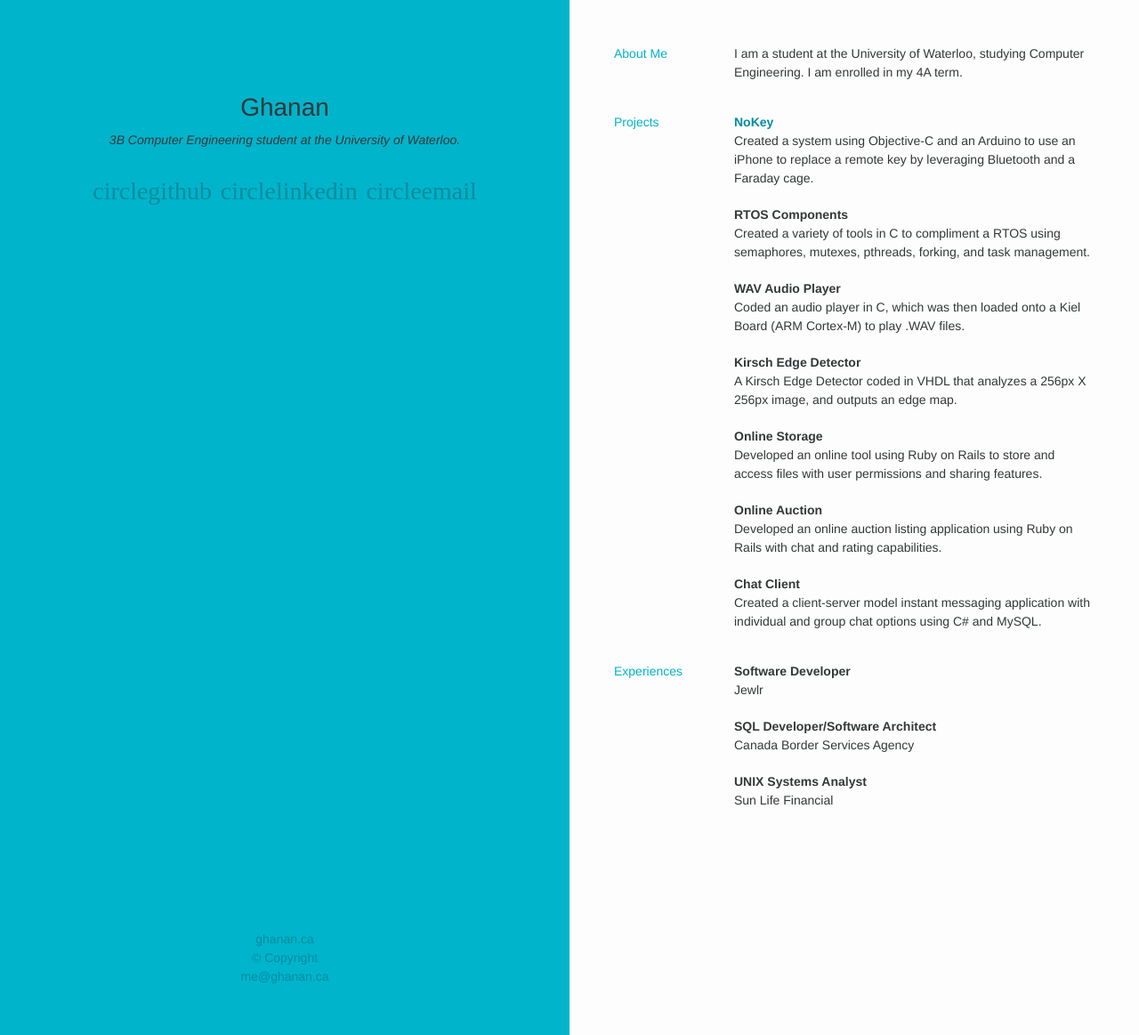
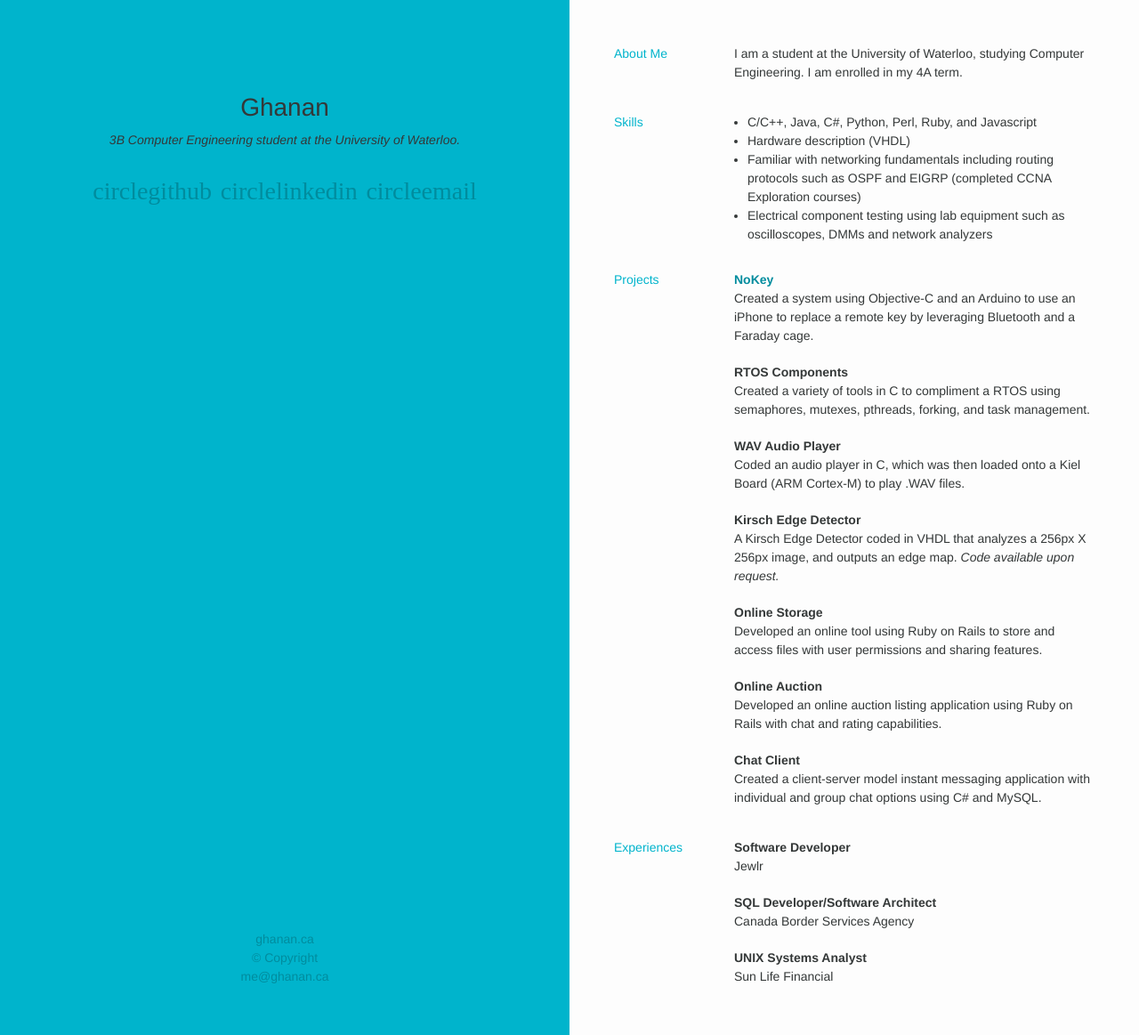
Before and after one commit to ghananigans/ghanan94.github.io, a Jekyll site: the page built from index.html, in a window 1280 px wide and 1163 px high. Shown: the whole window at 89% size. Built offline with Jekyll 4.4.1, drawn with Linux system fonts in a browser that asks for light colours; some web fonts are replaced.

Commit message:
Added skills section and 'code available upon request' for edge detector

```diff
--- a/index.html
+++ b/index.html
@@ -10,6 +10,20 @@ layout: default
       </div>
       <div class="section-content">
         <p>I am a student at the University of Waterloo, studying Computer Engineering. I am enrolled in my 4A term.</p>
+      </div>
+    </div>
+
+    <div class="section" id="skills-section">
+      <div class="section-heading">
+        <span class="section-title">Skills</span>
+      </div>
+      <div class="section-content">
+        <ul style="margin-left: 15px; margin-bottom: 0;">
+          <li>C/C++, Java, C#, Python, Perl, Ruby, and Javascript</li>
+          <li>Hardware description (VHDL)</li>
+          <li>Familiar with networking fundamentals including routing protocols such as OSPF and EIGRP (completed CCNA Exploration courses)</li>
+          <li>Electrical component testing using lab equipment such as oscilloscopes, DMMs and network analyzers</li>
+        </ul>
       </div>
     </div>
 
@@ -36,7 +50,7 @@ layout: default
 
         <div class="item">
           <b>Kirsch Edge Detector</b>
-          <p>A Kirsch Edge Detector coded in VHDL that analyzes a 256px X 256px image, and outputs an edge map.</p>
+          <p>A Kirsch Edge Detector coded in VHDL that analyzes a 256px X 256px image, and outputs an edge map. <i>Code available upon request.</i></p>
         </div>
 
         <div class="item">
```
